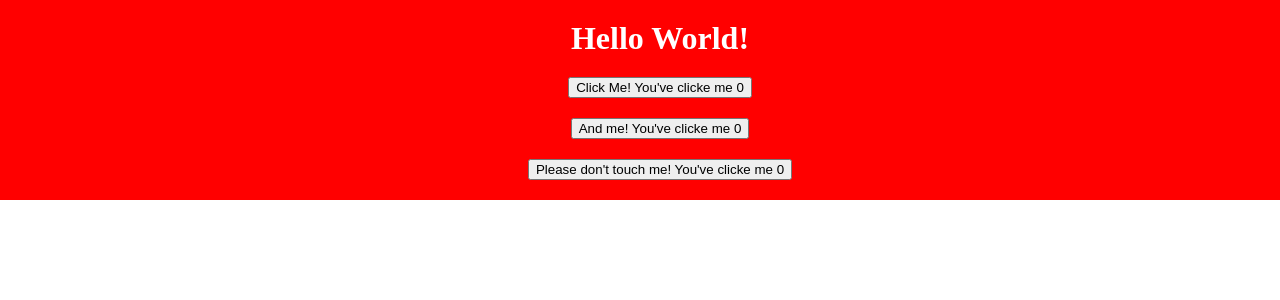
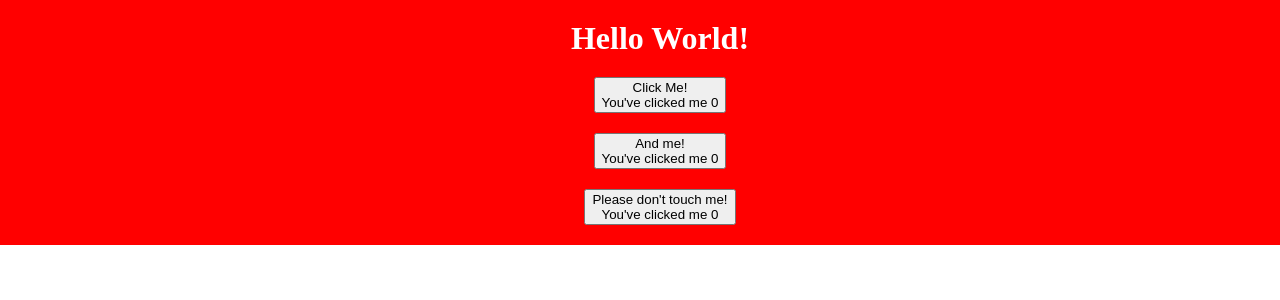
Before and after one commit to kierandesoer/vmer_react_training_to_Stage11, a React app: page / in a window 1280 px wide. Shown: the top 300 px of the page. Built offline with nearby package versions, Linux system fonts and the light colour scheme.

Commit message:
Added formatting to button text in stage 6

```diff
--- a/src/components/Button.tsx
+++ b/src/components/Button.tsx
@@ -6,12 +6,12 @@ export const Button = ({ buttonText, alertText, totalCount, incrementTotalCount
     const onClick = () => {
         setCounter(counter + 1 );
         incrementTotalCount();
-        // alert("You've clicked me ${counter} times!\n You've clicked all the buttons a total of ${totalCount} times!");
+        alert(`You've clicked me ${counter} times!\nYou've clicked all the buttons a total of ${totalCount} times!`);
     }
 
     return (
         <div style={{ marginTop: '20px' }}>
-            <button onClick={onClick}>{buttonText} You've clicke me {counter}</button>
+            <button onClick={onClick}>{buttonText}<br />You've clicked me {counter}</button>
         </div>
     )
 }
```
